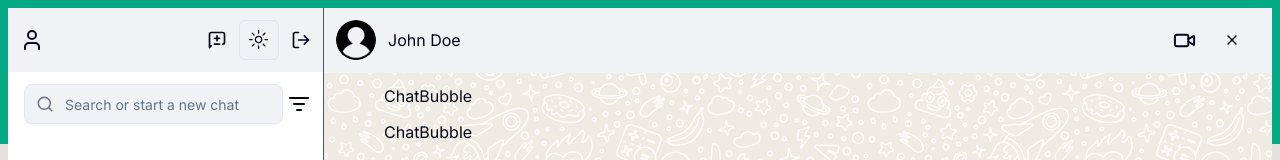
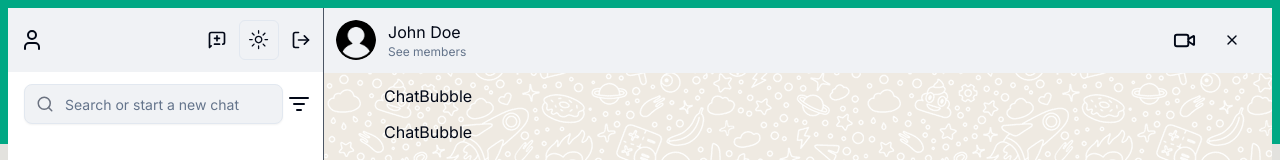
Before and after one commit to Shubhodeep100/Converzone, a Next.js app: page / in a window 1280 px wide. Shown: the top 160 px of the page. Built offline with nearby package versions, Linux system fonts and the light colour scheme.

Commit message:
group name fix

```diff
--- a/src/components/home/right-panel.tsx
+++ b/src/components/home/right-panel.tsx
@@ -11,6 +11,7 @@ const RightPanel = () => {
     if (!selectedConversation) return <ChatPlaceHolder />;
 
     const conversationName = "John Doe";
+    const isGroup = true;
 
     return (
         <div className='w-3/4 flex flex-col'>
@@ -26,7 +27,7 @@ const RightPanel = () => {
                         </Avatar>
                         <div className='flex flex-col'>
                             <p>{conversationName}</p>
-                            {/* {isGroup && <GroupMembersDialog />} */}
+                            {isGroup && <GroupMembersDialog />}
                         </div>
                     </div>
 
```
